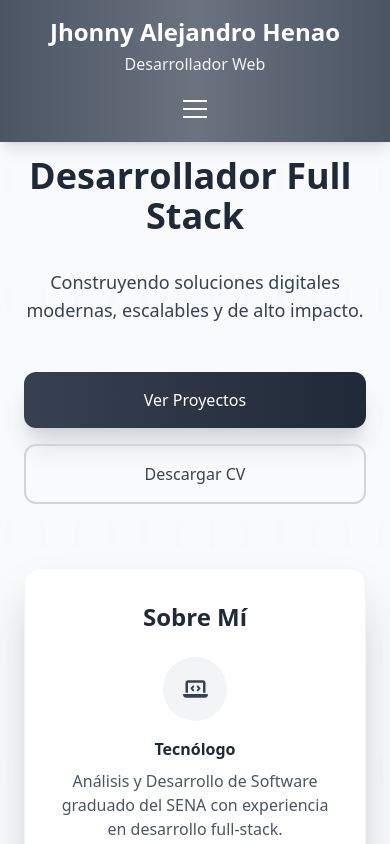
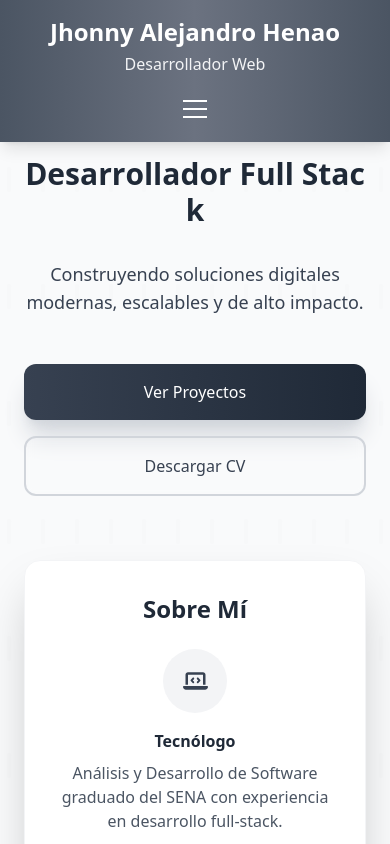
Before and after one commit to Jhonny-Henao/portafolio-jhonny, a Next.js app: page / in a window 390 px wide. Shown: the top 844 px of the page. Built offline with nearby package versions, Linux system fonts and the light colour scheme.

Commit message:
habilidades tecnicas ok

```diff
--- a/src/components/Hero.tsx
+++ b/src/components/Hero.tsx
@@ -118,7 +118,7 @@ export const Hero = () => {
 
           {/* Título animado letra por letra */}
           <motion.h1
-            className="text-4xl md:text-6xl lg:text-7xl font-bold text-center mb-8 text-gray-800"
+            className="text-3xl md:text-6xl lg:text-7xl font-bold text-center mb-8 text-gray-800"
             variants={textVariants}
           >
             {title.split('').map((char, index) => (
```
